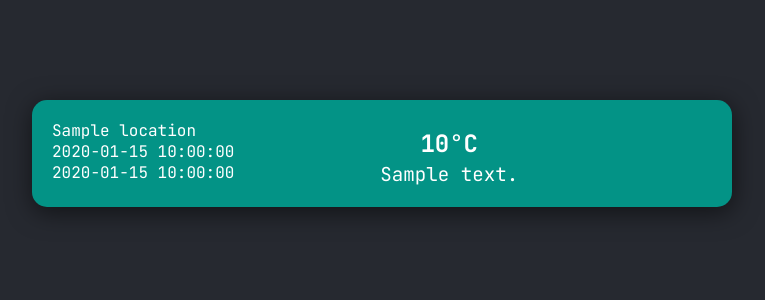
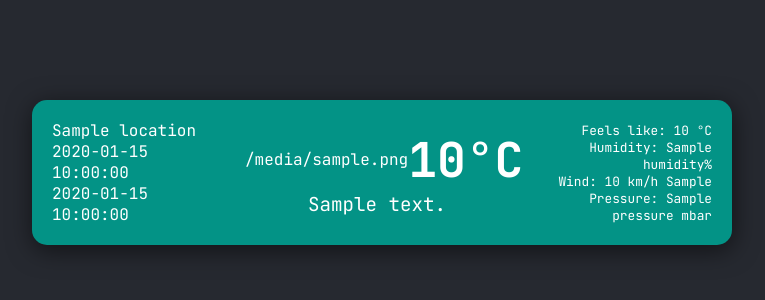
Before and after one commit to abbierm/weatherApp, a FastAPI app: template app/templates/weather.html in a window 1280 px wide. Shown: the top 300 px of the page, without its empty margins (258-1023 px from the left). Run offline with FastAPI, Linux system fonts and the light colour scheme; the template is opened without the code that fills it: most values are stand-ins (such as "Sample title", 1, 10 or a date in 2020); parts of the project's set-up code (start-up, migrations or seed data) failed here and were passed over.

Commit message:
put fastapi dependencies in separate files, updated weather dash styling and added more weather info, added more icons and logic to differentiate between ion icons and personal icons

```diff
--- a/app/api/routes.py
+++ b/app/api/routes.py
@@ -1,7 +1,7 @@
 # routes for the api via /api/weather?city={userscity}
 from fastapi import Request, Depends
 from app.api import api_router as r
-from ..dependencies import APIClient
+from ..dependencies.api_client import APIClient
 from typing import Optional, Literal
 from pydantic import BaseModel
 
--- a/app/main.py
+++ b/app/main.py
@@ -5,7 +5,7 @@ from .api import api_router
 from .static import static_router
 from pydantic_settings import BaseSettings
 from config import Settings
-from .dependencies import httpx_lifespan_client
+from .dependencies.api_client import httpx_lifespan_client
 
 
 def create_app(settings: BaseSettings = Settings):
--- a/app/static/main.js
+++ b/app/static/main.js
@@ -1,20 +1,33 @@
-var dayWeatherIcons = {"clear": "sunny", "few-clouds": "sunny", "scattered-clouds": "cloudy", "shower rain": "rainy", "rain": "rainy", "thunderstorm": "thunderstorm", "clear sky": "sunny", "broken-clouds": "cloudy", "snow": "snow", "mist": "menu",
-    "overcast-clouds": "cloudy", "haze": "menu"
-}
+var dayWeatherIcons = {"clear": "sunny", "few-clouds": "sunny", "scattered-clouds": "cloudy", "shower-rain": "rainy", "rain": "rainy", "thunderstorm": "thunderstorm", "clear-sky": "sunny", "broken-clouds": "cloudy", "snow": "snow", "mist": "menu", "overcast-clouds": "cloudy", "haze": "menu", "light-rain": "rainy", "moderate-rain": "rainy", "heavy-intensity-rain": "rainy"
+};
 
-var nightWeatherIcons = {"clear": "moon", "few-clouds": "cloudy-night", "scattered-clouds": "cloudy-night", "shower rain": "umbrella", "rain": "umbrella", "thunderstorm": "thunderstorm", "clear sky": "moon", "broken-clouds": "cloudy-night", "snow": "snow", "mist": "menu"}
+var nightWeatherIcons = {"clear": "moon", "few-clouds": "cloudy-night", "scattered-clouds": "cloudy-night", "shower-rain": "umbrella", "rain": "umbrella", "thunderstorm": "thunderstorm", "clear-sky": "moon", "broken-clouds": "cloudy-night", "snow": "snow", "mist": "menu", "cloudy": "cloudy-night", "haze": "menu", "overcast-clouds": "cloudy", "light-rain": "umbrella", "moderate-rain": "umbrella", "heavy-intensity-rain": "rainy"};
 
 
 
 
-document.addEventListener('DOMContentLoaded', () => {
-    // gets the correct 'icon' to appear
-    const iconInfo = document.getElementById("icon-name");
-    if (iconInfo) {
-        const key = iconInfo.dataset.name;
-        const iconName = dayWeatherIcons[key];
-        if (iconName) {
-            document.getElementById("icon").setAttribute("name", iconName);
-        }
-    }
-});
+// document.addEventListener('DOMContentLoaded', () => {
+//     // gets the correct 'icon' to appear
+//     const iconInfo = document.getElementById("icon-name");
+//     const hourInfo = document.getElementById("hours");
+//     if (iconInfo) {
+//         var key = iconInfo.dataset.name;
+
+//         // Doing this until I've made all of the icons
+//         var iconName;
+//         if (homeMadeIconsDay[key]) {
+//             iconName = homeMadeIconsDay[key];
+//         }
+//         else {
+//             var iconName = dayWeatherIcons[key];
+//             var hours = hourInfo.dataset.name;
+//             if (hours > 20 || hours < 6) {
+//                 iconName = nightWeatherIcons[key];
+//             }
+//             else {
+//                 iconName = dayWeatherIcons[key];
+//             }
+//         }
+//         document.getElementById("icon").setAttribute("name", iconName);
+//     }
+// });
--- a/app/static/style.css
+++ b/app/static/style.css
@@ -39,6 +39,10 @@ h1 {
     justify-content: center;
     gap: 1rem;
     align-items: center;
+
+    h1 {
+        margin: 10px 0px;
+    }
 }
 
 ion-icon {
@@ -54,69 +58,118 @@ ion-icon {
 /* Weather Form  */
 .form-container {
   margin: 100px auto;
-  padding: 20px;
+  padding: 20px 10px;
   background-color: #039386;
   border-radius: 10px;
   max-width: 450px;
   box-shadow: 1px 5px 25px 1px hsla(0, 0%, 0%, 0.514);
 
-  input[text] {
-    border-radius: 5px;
+    .form-row {
+      display: flex;
+      flex-direction: row;
+      justify-content: center;
+      align-items: center;
+      margin: 10px 20px 15px 20px;
   }
 
-  div > label {
-    color: #F4F6F7;
-    font-weight: bold;
-    font-size: 1.2rem;
-  }
+    div > label {
+      color: #F4F6F7;
+      font-weight: bold;
+      font-size: .8rem;
+      margin-right: auto;
+      max-width: 80px;
+   }
+
+    .spacer {
+      flex: 1;
+    }
+
+    .location-input {
+      border-radius: 5px;
+    }
+
+    .submit-icon {
+      margin-left: auto;
+    }
 }
 
-.form-row {
-  display: flex;
-  flex-direction: row;
-  justify-content: space-between;
-  align-items: center;
-  margin-bottom: 15px;
-}
+
 
 /* weather page */
 .weather-dash {
   margin: 100px auto;
-  max-width: 800px;
+  max-width: 900px;
   background-color: #039386;
   border-radius: 15px;
   box-shadow: 1px 5px 25px 1px hsla(0, 0%, 0%, 0.514);
 }
 
+.weather-dash-spacer {
+    flex: 1;
+}
+
 .top-row-dash {
   display: flex;
   justify-content: space-between;
+  align-items: center;
   padding: 20px;
 }
 
-.top-left {
+.top-left-container {
   display: flex;
   flex-direction: column;
+  flex-wrap: wrap;
+  overflow-wrap: break-word;
+  max-width: 25%;
 }
 
 .top-center-weather-box {
   text-align: center;
-  flex-basis: 50%;
+  display: flex;
+  flex-direction: column;
+  justify-content: center;
+  margin: auto 20px;
+  max-width: 40%;
+}
+
+.big-icon-container {
+    display: flex;
+    align-content: center;
+    align-items: center;
+    justify-content: space-around;
+}
+
+
+.big-icon {
+    max-width: 100px;
+    margin-right: -7px;
+}
+
+.big-io-icon {
+    margin-right: 10px;
+    font-size: 4rem;
 }
 
 .middle-description {
     font-size: 1.2rem;
     margin-top: 0rem;
-
+    display: flex;
+    flex-direction: column;
 
 }
 
 .large-temp {
-    margin: .5rem .5rem .1rem .5rem;
+    font-size: 3rem;
+    font-weight: bold;
 }
 
-.right-top-weather.box {
+.right-top-weather-box {
   display: flex;
+  text-align: right;
   flex-direction: column;
-  text-align: right;
+  justify-content: space-between;
+  max-width: 25%;
+  flex-wrap: nowrap;
+  margin-left: 10px;
+  font-size: .8rem;
 }
--- a/app/templates/weather.html
+++ b/app/templates/weather.html
@@ -8,30 +8,45 @@ Your Weather
 <div class="weather-dash">
   <div class="top-row-dash">
     <div class="top-left-container">
-      <div id="{{ info.lat }}-{{ info.lon }}">
+      <div>
         {{ info["location"] }}
       </div>
       <div>
         {{ info.date }}
       </div>
-      <div>
-        {{ info.time }}
+      <div id="hours" data-name="{{ info.hours }}">
+        {{ info.readable_time }}
       </div>
     </div>
+    <div class="weather-dash-spacer"></div>
+    <div class="top-center-weather-box">
+        <div class="big-icon-container">
+            {{ info.icon |safe }}
+            <div class="large-temp">
+                {{ info.temp|round|int }}°C
+            </div>
+        </div>
 
-    <div class="top-center-weather-box">
-      <h2 class="large-temp">{{ info.temp }}°C</h2>
         <div class="middle-description">
+
             {{ info.description }}
         </div>
     </div>
-
+    <div class="weather-dash-spacer"></div>
     <div class="right-top-weather-box">
-      <div id="icon-name" hidden data-name="{{ info.description|replace(' ', '-') }}"></div>
-      <ion-icon name="" id="icon"></ion-icon>
-
+        <div>
+            Feels like: {{ info.feels_like|round|int }} °C
+        </div>
+        <div>
+            Humidity: {{ info.humidity }}%
+        </div>
+        <div>
+            Wind: {{ info.windspeed|round|int }} km/h {{ info.wind_direction }}
+        </div>
+        <div>
+            Pressure: {{ info.pressure }} mbar
+        </div>
     </div>
-  </div>
 
   <!-- Hourly -->
   <div class="middle-row-dash">
--- a/app/website/routes.py
+++ b/app/website/routes.py
@@ -3,7 +3,8 @@ from fastapi import Request, Depends, Form
 from app.website import website_router as r
 from fastapi.templating import Jinja2Templates
 from fastapi.responses import HTMLResponse
-from ..dependencies import APIClient, cull_weather_info, format_location
+from ..dependencies.api_client import APIClient
+from ..dependencies.weather_data_util import format_weather_info
 from pydantic import BaseModel
 import jinja2
 
@@ -60,7 +61,7 @@ async def get_weather(
     json_weather = await client.query_url(url=weather_url)
 
     # Cull large weather response just for needed entities
-    formatted_weather_dict = cull_weather_info(json_weather, json_location[0]['display_name'])
+    formatted_weather_dict = format_weather_info(json_weather, json_location[0]['display_name'])
 
     return templates.TemplateResponse(
 		"weather.html",
```
Also changed, not shown: app/dependencies.py (deleted, +0 -149 lines), app/dependencies/api_client.py (added, +44 -0 lines), app/dependencies/weather_data_util.py (added, +164 -0 lines), app/templates/index.html (+5 -2 lines), app/dependencies/__init__.py (added), app/dependencies/us_lookups.py (renamed from app/us_lookups.py), app/static/icons/NightRainHeavy.svg (added), app/static/icons/heavyRain.svg (added), app/static/icons/submit.svg (renamed from app/static/submit.svg).
